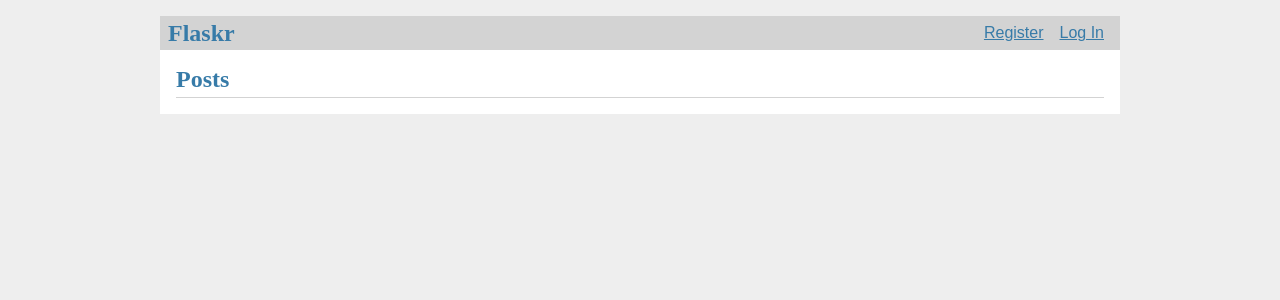
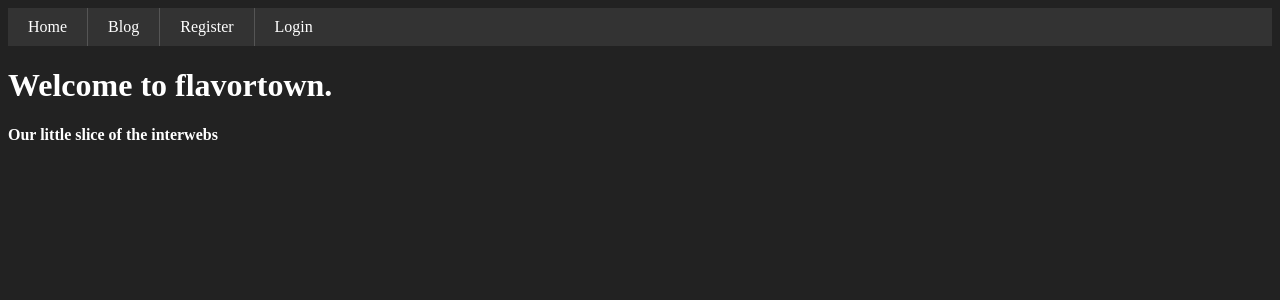
Before and after one commit to thutkowski/flavortown, a Flask app: page / in a window 1280 px wide. Shown: the top 300 px of the page. Run offline with Flask 3, Linux system fonts and the light colour scheme; data that the repository does not hold is empty.

Commit message:
welcome to flavortown. my personal project

```diff
--- a/flaskr/__init__.py
+++ b/flavortown/__init__.py
@@ -7,7 +7,7 @@ def create_app(test_config=None):
     app = Flask(__name__, instance_relative_config=True)
     app.config.from_mapping(
         SECRET_KEY='dev',
-        DATABASE=os.path.join(app.instance_path, 'flaskr.sqlite'),
+        DATABASE=os.path.join(app.instance_path, 'flavortown.sqlite'),
     )
 
     if test_config is None:
@@ -36,6 +36,9 @@ def create_app(test_config=None):
 
     from . import blog
     app.register_blueprint(blog.bp)
+
+    from . import home
+    app.register_blueprint(home.bp)
     app.add_url_rule('/', endpoint='index')
 
     return app
--- a/flaskr/auth.py
+++ b/flavortown/auth.py
@@ -5,7 +5,7 @@ from flask import (
 )
 from werkzeug.security import check_password_hash, generate_password_hash
 
-from flaskr.db import get_db
+from flavortown.db import get_db
 
 bp = Blueprint('auth', __name__, url_prefix='/auth')
 
--- a/flaskr/blog.py
+++ b/flavortown/blog.py
@@ -3,12 +3,12 @@ from flask import (
 )
 from werkzeug.exceptions import abort
 
-from flaskr.auth import login_required
-from flaskr.db import get_db
+from flavortown.auth import login_required
+from flavortown.db import get_db
 
-bp = Blueprint('blog', __name__)
+bp = Blueprint('blog', __name__,url_prefix='/blog')
 
-@bp.route('/')
+@bp.route('/index')
 def index():
     db = get_db()
     posts = db.execute(
@@ -39,7 +39,7 @@ def create():
                 (title, body, g.user['id'])
             )
             db.commit()
-            return redirect(url_for('blog.index'))
+            return redirect(url_for('home.index'))
 
     return render_template('blog/create.html')
 
--- /dev/null
+++ b/flavortown/home.py
@@ -0,0 +1,10 @@
+from flask import (
+    Blueprint, flash, g, redirect, render_template, request, url_for
+)
+
+
+bp = Blueprint('home', __name__)
+
+@bp.route('/')
+def index():
+    return render_template('index.html')
--- /dev/null
+++ b/flavortown/static/style.css
@@ -0,0 +1,89 @@
+/* General styles */
+body {
+    background-color: #222;
+    color: #fff;
+}
+
+/* Links */
+a {
+    color: #4e9eff; /* Light blue */
+}
+
+a:hover {
+    color: #2a5cff; /* Darker blue */
+}
+
+/* Buttons */
+button {
+    background-color: #444;
+    color: #fff;
+    border: none;
+    padding: 10px 20px;
+    cursor: pointer;
+}
+
+button:hover {
+    background-color: #333;
+}
+
+/* Input fields */
+input[type="text"],
+input[type="email"],
+textarea {
+    background-color: #333;
+    color: #fff;
+    border: 1px solid #555;
+    padding: 5px;
+}
+
+input[type="text"]:focus,
+input[type="email"]:focus,
+textarea:focus {
+    border-color: #4e9eff; /* Light blue */
+    outline: none;
+}
+
+/* Example dark mode toggle */
+.dark-mode-toggle {
+    position: fixed;
+    top: 20px;
+    right: 20px;
+    z-index: 9999;
+    background-color: #444;
+    color: #fff;
+    border: none;
+    padding: 10px;
+    cursor: pointer;
+}
+
+/* Menu bar styles */
+.menu-bar {
+    background-color: #333;
+    text-align: center; /* Align menu items to the center */
+}
+
+.menu-bar ul {
+    list-style-type: none;
+    padding: 0;
+    margin: 0;
+    display: flex; /* Use flexbox for horizontal layout */
+}
+
+.menu-bar ul li {
+    display: inline-block; /* Display menu items horizontally */
+}
+
+.menu-bar ul li:not(:last-child) {
+    border-right: 1px solid #555; /* Add borders between menu items */
+}
+
+.menu-bar ul li a {
+    display: block;
+    padding: 10px 20px;
+    color: #fff;
+    text-decoration: none;
+}
+
+.menu-bar ul li a:hover {
+    background-color: #555;
+}
--- /dev/null
+++ b/flavortown/templates/base.html
@@ -0,0 +1,22 @@
+<!DOCTYPE html>
+<html>
+    <head>
+        <link rel="stylesheet" type="text/css" href="{{ url_for('static', filename='style.css') }}">
+        <title>{% block title %}{% endblock %}</title>
+    </head>
+    <body>
+        <div id="centered-div" class="centered">
+            <nav class="menu-bar">
+                <ul>
+                    <li><a href="/">Home</a></li>
+                    <li><a href="/blog">Blog</a></li>
+                    <li><a href="/auth/register">Register</a></li>
+                    <li><a href="/auth/login">Login</a></li>
+                </ul>
+            </nav>
+        </div>
+
+        {% block content %}{% endblock %}
+
+    </body>
+</html>
--- a/flaskr/templates/base.html
+++ b/flavortown/templates/blog/baseBlog.html
@@ -1,6 +1,6 @@
 <!doctype html>
-<title>{% block title %}{% endblock %} - Flaskr</title>
-<link rel="stylesheet" href="{{ url_for('static', filename='style.css') }}">
+<title>{% block title %}{% endblock %} - Flavortown</title>
+<link rel="stylesheet" href="{{ url_for('static', filename='styleBlog.css') }}">
 <nav>
   <h1>Flaskr</h1>
   <ul>
--- a/flaskr/templates/blog/create.html
+++ b/flavortown/templates/blog/create.html
@@ -1,4 +1,4 @@
-{% extends 'base.html' %}
+{% extends 'baseBlog.html' %}
 
 {% block header %}
   <h1>{% block title %}New Post{% endblock %}</h1>
--- a/flaskr/templates/blog/index.html
+++ b/flavortown/templates/blog/index.html
@@ -1,4 +1,4 @@
-{% extends 'base.html' %}
+{% extends 'blog/baseBlog.html' %}
 
 {% block header %}
   <h1>{% block title %}Posts{% endblock %}</h1>
--- a/flaskr/templates/blog/update.html
+++ b/flavortown/templates/blog/update.html
@@ -1,4 +1,4 @@
-{% extends 'base.html' %}
+{% extends 'baseBlog.html' %}
 
 {% block header %}
   <h1>{% block title %}Edit "{{ post['title'] }}"{% endblock %}</h1>
--- /dev/null
+++ b/flavortown/templates/index.html
@@ -0,0 +1,13 @@
+<!DOCTYPE html>
+<html>
+    <head>
+        {% extends "base.html" %}
+        <title>{% block title %}Index{% endblock %}</title>
+    </head>
+    {% block content %}
+    <body>
+        <h1>Welcome to flavortown. </h1>
+        <h4>Our little slice of the interwebs</h4>
+    </body>
+    {% endblock %}
+</html>
--- /dev/null
+++ b/r.py
@@ -0,0 +1 @@
+import secrets; print(secrets.token_hex())
```
Also changed, not shown: pyproject.toml (added, +11 -0 lines), flavortown/db.py (renamed from flaskr/db.py), flavortown/schema.sql (renamed from flaskr/schema.sql), flavortown/static/styleBlog.css (renamed from flaskr/static/style.css), flavortown/templates/auth/login.html (renamed from flaskr/templates/auth/login.html), flavortown/templates/auth/register.html (renamed from flaskr/templates/auth/register.html), flavortown/wsgi.py (renamed from flaskr/wsgi.py), 1 other file.
